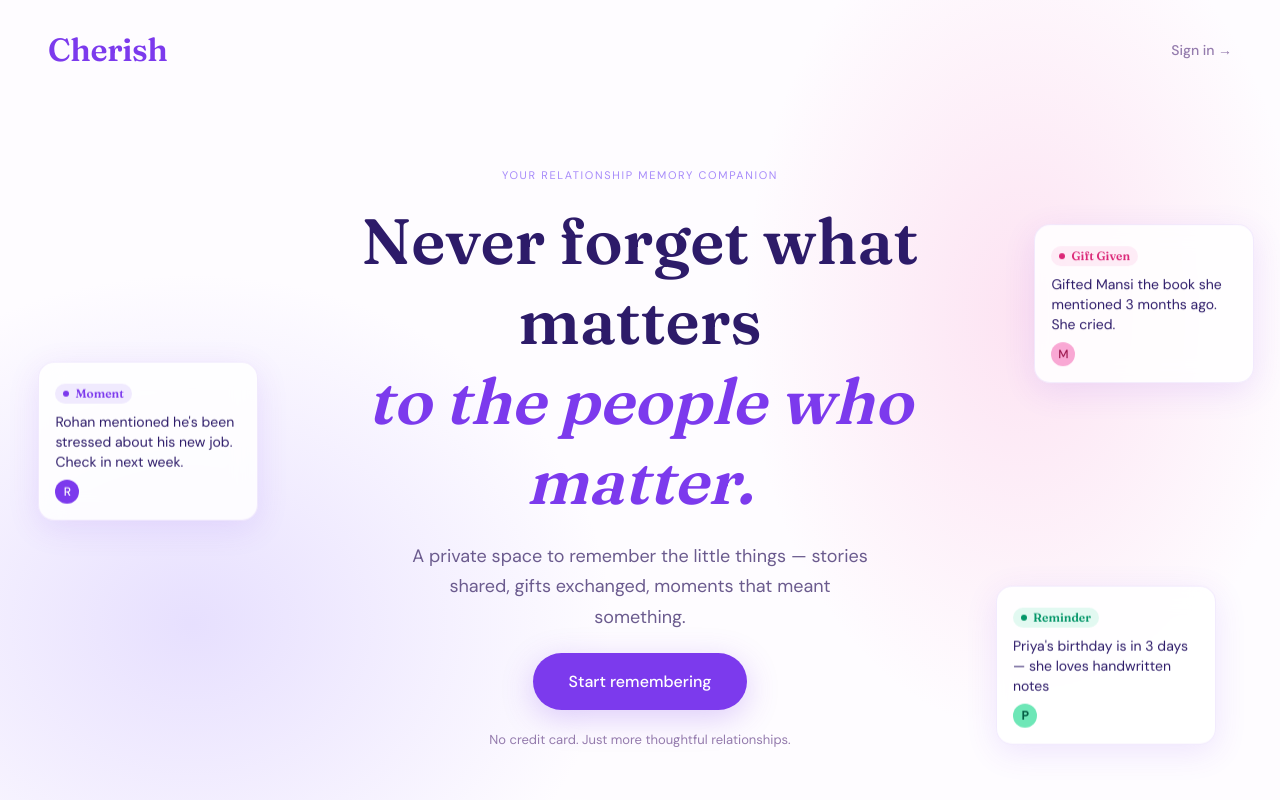
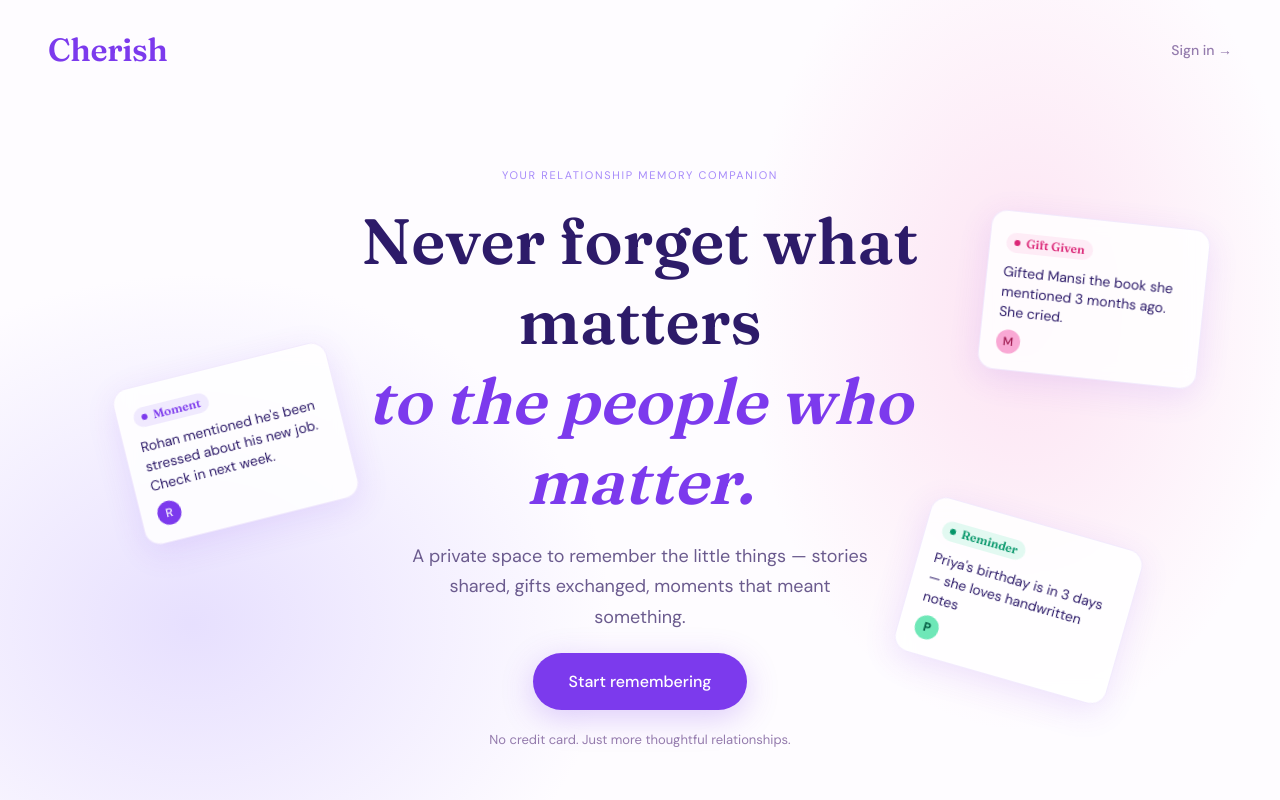
Before and after one commit to subhamsom/Cherish, a Next.js app: page / in a window 1280 px wide. Shown: the top 800 px of the page. Built offline with nearby package versions, Linux system fonts and the light colour scheme; no server answers.

Commit message:
Refactor LandingPage component to improve card layout and animations. Adjust card positions, enhance motion effects, and update styles for better visual consistency and readability.

```diff
--- a/src/components/landing/LandingPage.tsx
+++ b/src/components/landing/LandingPage.tsx
@@ -136,20 +136,26 @@ export default function LandingPage() {
           </motion.p>
         </div>
 
-        {/* Floating cards — only >= 1200px, in margins outside center column */}
+        {/* Floating cards — only >= 1200px; rotation on outer div, float on inner motion.div */}
         <div className="hidden min-[1200px]:block absolute inset-0 pointer-events-none">
-          <motion.div
-            className="absolute w-[220px] p-4 rounded-2xl"
+          {/* Card 1 — Rohan / Moment */}
+          <div
             style={{
               position: 'absolute',
-              left: '3%',
+              left: '10%',
               top: '38%',
               transform: 'rotate(-14deg)',
+              zIndex: 10,
+            }}
+          >
+            <motion.div
+              className="w-[220px] p-4 rounded-2xl"
+              style={{
                 ...cardStyle,
                 boxShadow: '0 8px 32px rgba(124, 58, 237, 0.12)',
               }}
-            animate={{ y: [0, -14, 0] }}
-            transition={{ duration: 3.5, repeat: Infinity, ease: 'easeInOut', delay: 0 }}
+              animate={{ y: [0, -12, 0] }}
+              transition={{ duration: 3.5, repeat: Infinity, ease: 'easeInOut' }}
             >
               <span
                 className="inline-flex items-center gap-1.5 text-xs font-semibold rounded-full px-2 py-0.5"
@@ -176,23 +182,25 @@ export default function LandingPage() {
                 R
               </div>
             </motion.div>
-          <motion.div
-            className="absolute w-[220px] p-4 rounded-2xl"
+          </div>
+          {/* Card 2 — Mansi / Gift Given */}
+          <div
             style={{
               position: 'absolute',
-              right: '2%',
+              right: '6%',
               top: '18%',
-              transform: 'rotate(10deg)',
+              transform: 'rotate(6deg)',
+              zIndex: 10,
+            }}
+          >
+            <motion.div
+              className="w-[220px] p-4 rounded-2xl"
+              style={{
                 ...cardStyle,
                 boxShadow: '0 8px 32px rgba(124, 58, 237, 0.12)',
               }}
-            animate={{ y: [0, -10, 0] }}
-            transition={{
-              duration: 4,
-              repeat: Infinity,
-              ease: 'easeInOut',
-              delay: 0.8,
-            }}
+              animate={{ y: [0, -12, 0] }}
+              transition={{ duration: 3.5, repeat: Infinity, ease: 'easeInOut' }}
             >
               <span
                 className="inline-flex items-center gap-1.5 text-xs font-semibold rounded-full px-2 py-0.5"
@@ -221,23 +229,25 @@ export default function LandingPage() {
                 M
               </div>
             </motion.div>
-          <motion.div
-            className="absolute w-[220px] p-4 rounded-2xl"
+          </div>
+          {/* Card 3 — Priya / Reminder */}
+          <div
             style={{
               position: 'absolute',
-              right: '5%',
-              bottom: '10%',
-              transform: 'rotate(-8deg)',
+              right: '12%',
+              bottom: '18%',
+              transform: 'rotate(16deg)',
+              zIndex: 10,
+            }}
+          >
+            <motion.div
+              className="w-[220px] p-4 rounded-2xl"
+              style={{
                 ...cardStyle,
                 boxShadow: '0 8px 32px rgba(124, 58, 237, 0.12)',
               }}
               animate={{ y: [0, -12, 0] }}
-            transition={{
-              duration: 3.8,
-              repeat: Infinity,
-              ease: 'easeInOut',
-              delay: 1.4,
-            }}
+              transition={{ duration: 3.5, repeat: Infinity, ease: 'easeInOut' }}
             >
               <span
                 className="inline-flex items-center gap-1.5 text-xs font-semibold rounded-full px-2 py-0.5"
@@ -266,6 +276,7 @@ export default function LandingPage() {
                 P
               </div>
             </motion.div>
+          </div>
         </div>
       </section>
 
```
Lines whose indentation alone changed are shown as unchanged.
